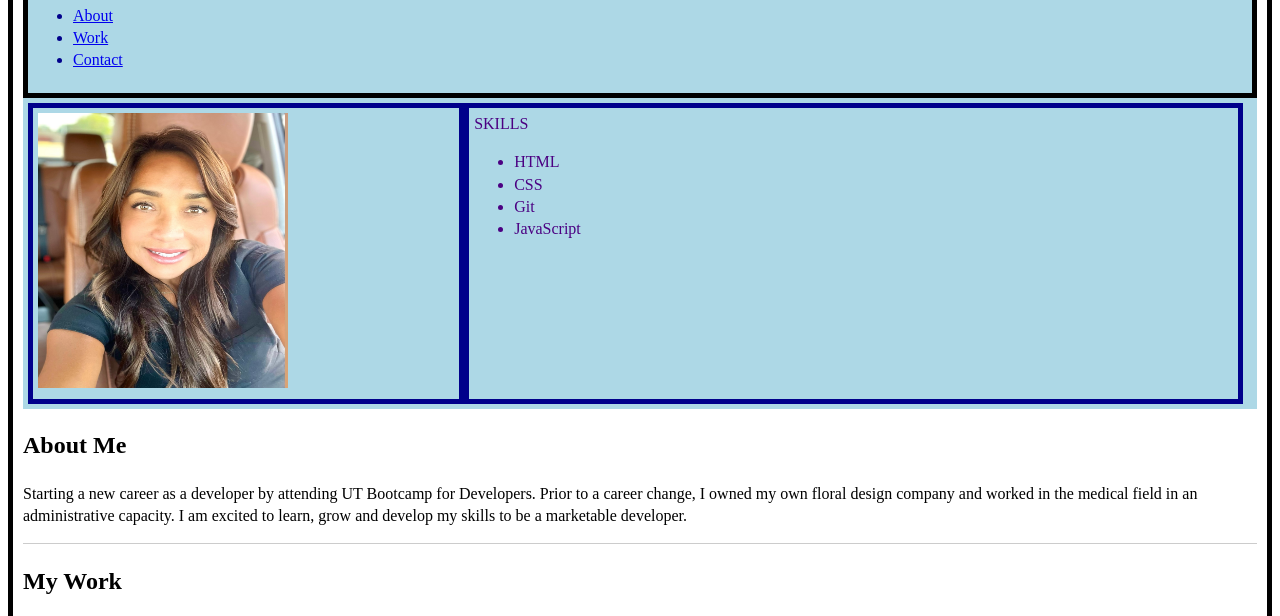
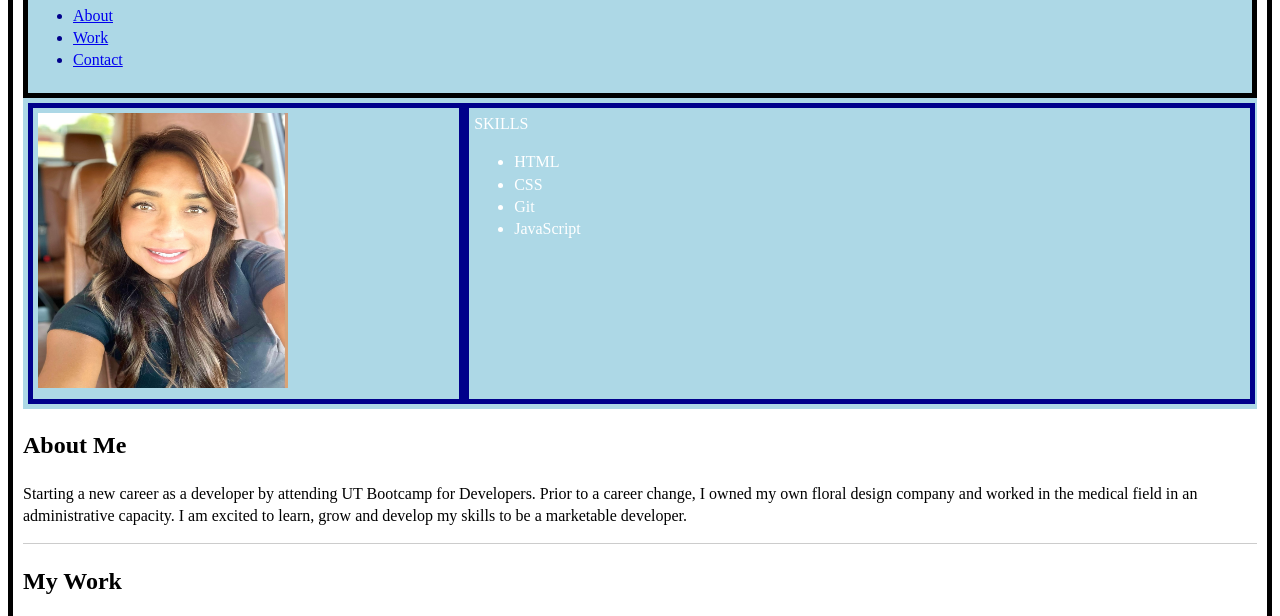
Before and after one commit to Everaldi66/my-portfolio, a plain HTML site: page index.html in a window 1280 px wide. Shown: the part 116-732 px from the top of the page. Drawn offline with Linux system fonts and the light colour scheme; grey boxes are pictures that could not be loaded.

Commit message:
update final project

```diff
--- a/assets/css/style.css
+++ b/assets/css/style.css
@@ -35,7 +35,7 @@ html {
 
 .container-2 {
     padding: 5px;
-    color: indigo;
+    color: white;
     border: 5px blue;
     display: flex;
     background-color: lightblue;
@@ -58,7 +58,7 @@ html {
 .skills {
     padding: 5px;
     border: 5px solid darkblue;
-    flex: 0 0 62%;
+    flex: 0 0 63%;
 }
 
 .work-item-large img {
@@ -104,7 +104,8 @@ html {
     display: flex;
 }
 
-@media screen and (max-width: 600px) {
+@media screen and (max-width: 600px) and (max-width: 1200px) {
+    body,
     .work-item, .work-item.large {
         flex-basis: 100%;
     }
```
Also changed, not shown: 1 other file.
